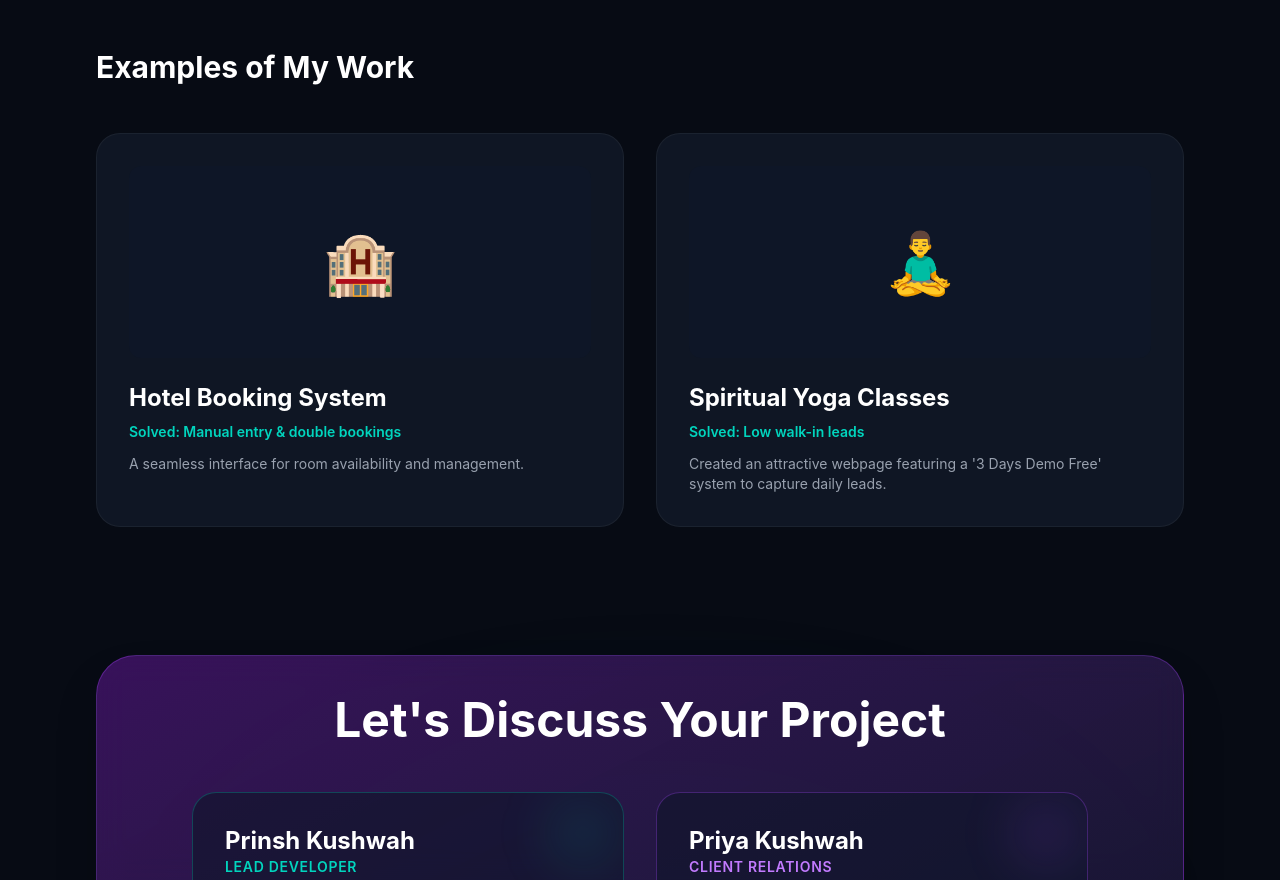
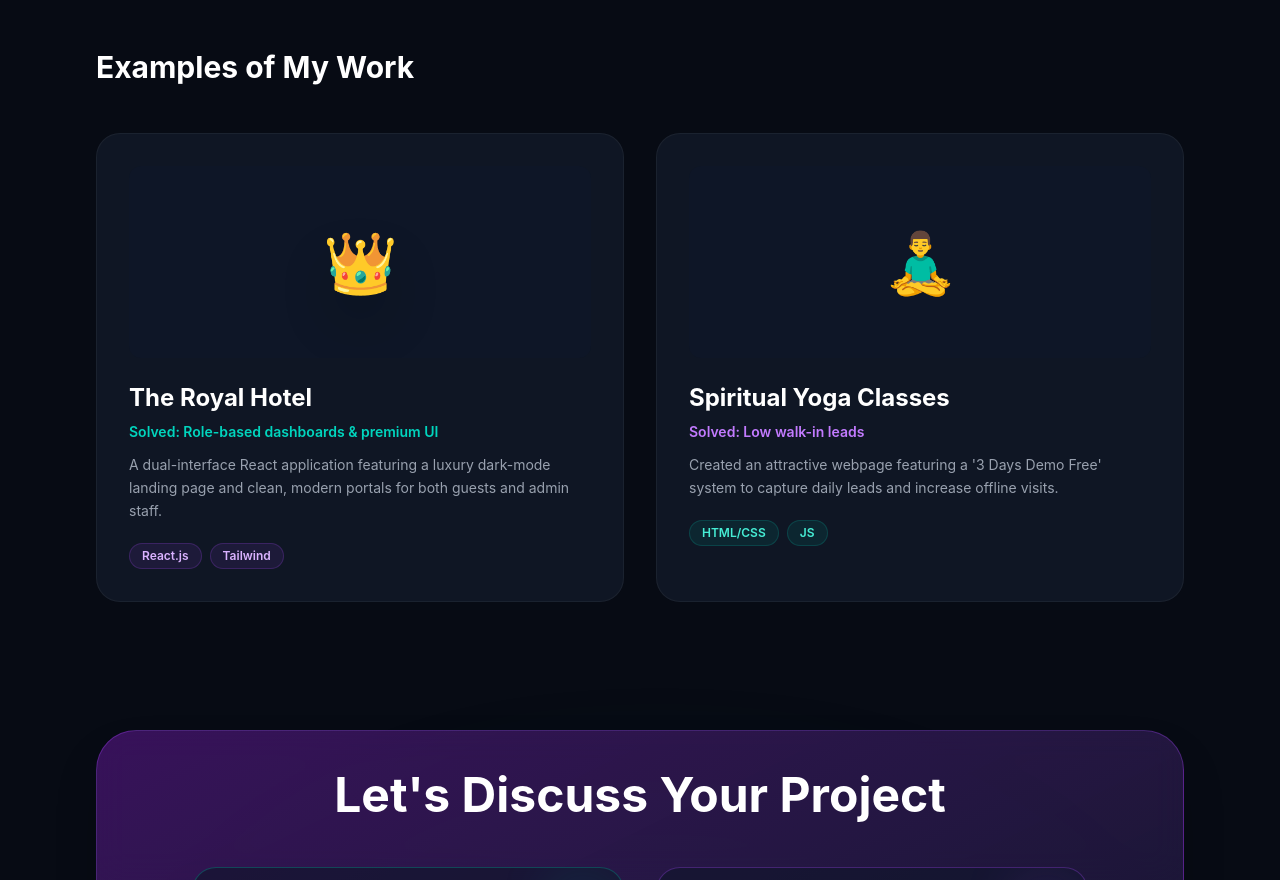
Before and after one commit to prinshkushwah07-ops/freelance-portfolio, a React (Vite) app: page / in a window 1280 px wide. Shown: the part 1920-2800 px from the top of the page. Built offline with nearby package versions, Linux system fonts and the light colour scheme.

Commit message:
Updated Portfolio with The Royal Hotel

```diff
--- a/src/App.jsx
+++ b/src/App.jsx
@@ -1,9 +1,8 @@
-import React from 'react';
+import React from "react";
 
 function App() {
   return (
     <div className="min-h-screen bg-[#0f172a] text-white font-sans selection:bg-cyan-500 selection:text-white relative overflow-hidden">
-
       {/* Background Ambient Glows */}
       <div className="absolute top-0 left-1/2 -translate-x-1/2 w-[800px] h-[400px] bg-cyan-600/20 blur-[120px] rounded-full pointer-events-none"></div>
       <div className="absolute bottom-0 right-0 w-[600px] h-[600px] bg-blue-600/10 blur-[150px] rounded-full pointer-events-none"></div>
@@ -14,8 +13,12 @@ function App() {
           Prinsh<span className="text-white">.dev</span>
         </h1>
         <div className="space-x-6 hidden md:flex text-sm font-medium text-gray-300">
-          <a href="#projects" className="hover:text-cyan-400 transition">Projects</a>
-          <a href="#skills" className="hover:text-cyan-400 transition">Skills</a>
+          <a href="#projects" className="hover:text-cyan-400 transition">
+            Projects
+          </a>
+          <a href="#skills" className="hover:text-cyan-400 transition">
+            Skills
+          </a>
         </div>
         <a
           href="#contact"
@@ -27,7 +30,6 @@ function App() {
 
       {/* Hero Section */}
       <main className="relative flex flex-col items-center justify-center text-center px-6 pt-20 pb-32">
-
         {/* Animated Badge */}
         <div className="group inline-flex items-center gap-2 px-4 py-2 mb-8 rounded-full bg-slate-800/50 border border-cyan-500/30 text-cyan-300 text-sm font-medium backdrop-blur-sm cursor-pointer hover:border-cyan-400 transition-all">
           <span className="relative flex h-3 w-3">
@@ -45,13 +47,18 @@ function App() {
         </h1>
 
         <p className="text-gray-400 text-lg md:text-xl max-w-2xl mb-12 leading-relaxed font-light">
-          Hi, I'm Prinsh. A React & Tailwind expert building lightning-fast, high-converting websites. Ready to turn your vision into a stunning reality.
+          Hi, I'm Prinsh. A React & Tailwind expert building lightning-fast,
+          high-converting websites. Ready to turn your vision into a stunning
+          reality.
         </p>
 
         <div className="flex flex-col sm:flex-row space-y-4 sm:space-y-0 sm:space-x-6 w-full sm:w-auto">
-          <button className="bg-white text-slate-900 px-8 py-4 rounded-full text-lg font-bold hover:-translate-y-1 hover:shadow-[0_10px_40px_-10px_rgba(255,255,255,0.3)] transition-all duration-300 w-full sm:w-auto">
+          <a
+            href="#projects"
+            className="bg-white text-slate-900 px-8 py-4 rounded-full text-lg font-bold hover:-translate-y-1 hover:shadow-[0_10px_40px_-10px_rgba(255,255,255,0.3)] transition-all duration-300 w-full sm:w-auto text-center"
+          >
             Explore My Work
-          </button>
+          </a>
           <button className="border border-slate-600 text-white px-8 py-4 rounded-full text-lg font-semibold hover:bg-slate-800 hover:border-cyan-400 hover:-translate-y-1 transition-all duration-300 w-full sm:w-auto flex items-center justify-center gap-2">
             Download Resume 📄
           </button>
@@ -66,67 +73,85 @@ function App() {
         </div>
 
         <div className="grid grid-cols-1 md:grid-cols-2 lg:grid-cols-3 gap-8">
+          {/* Project 1: The Royal Hotel (MATCHED DESIGN) */}
+          <div className="group bg-slate-800/40 backdrop-blur-sm p-8 rounded-3xl border border-white/5 hover:border-cyan-500/50 transition-all duration-500 hover:-translate-y-2 hover:shadow-[0_10px_40px_-15px_rgba(6,182,212,0.4)] cursor-pointer">
+            <div className="bg-slate-900/50 h-40 rounded-xl mb-6 flex items-center justify-center border border-white/5 overflow-hidden">
+              <span className="text-5xl group-hover:scale-110 transition-transform duration-500 drop-shadow-2xl">
+                👑
+              </span>
+            </div>
 
-          {/* Project 1 */}
-          {/* The Royal Hotel Project Card */}
-<div className="bg-[#111827] border border-slate-800 rounded-2xl overflow-hidden max-w-md hover:border-slate-700 transition-all cursor-pointer">
+            <h3 className="text-2xl font-bold text-white group-hover:text-cyan-400 transition-colors mb-2">
+              The Royal Hotel
+            </h3>
 
-  {/* Icon / Image Section */}
-  <div className="bg-[#0f172a] h-48 flex items-center justify-center">
-    <span className="text-6xl drop-shadow-2xl hover:scale-110 transition-transform">👑</span>
-  </div>
+            <p className="text-cyan-400 text-xs font-semibold tracking-wide mb-3 uppercase">
+              Solved: Role-based dashboards & premium UI
+            </p>
 
-  {/* Content Section */}
-  <div className="p-6">
-    <h3 className="text-2xl font-bold text-white mb-2">The Royal - Luxury Hotel System</h3>
+            <p className="text-gray-400 text-sm mb-5 leading-relaxed">
+              A dual-interface React application featuring a luxury dark-mode
+              landing page and clean, modern portals for both guests and admin
+              staff.
+            </p>
 
-    <p className="text-teal-400 text-sm font-semibold tracking-wide mb-4">
-      Solved: Role-based dashboards & premium UI/UX
-    </p>
+            <div className="flex gap-2 text-xs font-semibold text-cyan-300">
+              <span className="bg-cyan-500/10 px-3 py-1 rounded-full border border-cyan-500/20">
+                React.js
+              </span>
+              <span className="bg-cyan-500/10 px-3 py-1 rounded-full border border-cyan-500/20">
+                Tailwind
+              </span>
+            </div>
+          </div>
 
-    <p className="text-slate-400 text-sm leading-relaxed">
-      A dual-interface React application featuring a luxury dark-mode landing page and clean, modern portals for both guests and admin staff.
-    </p>
-  </div>
-
-</div>
-
-          {/* Project 2 */}
+          {/* Project 2: Yoga Classes */}
           <div className="group bg-slate-800/40 backdrop-blur-sm p-8 rounded-3xl border border-white/5 hover:border-blue-500/50 transition-all duration-500 hover:-translate-y-2 hover:shadow-[0_10px_40px_-15px_rgba(59,130,246,0.4)]">
             <div className="bg-slate-900/50 h-40 rounded-xl mb-6 flex items-center justify-center border border-white/5 overflow-hidden">
-               <span className="text-5xl group-hover:scale-110 transition-transform duration-500">🧘‍♂️</span>
+              <span className="text-5xl group-hover:scale-110 transition-transform duration-500">
+                🧘‍♂️
+              </span>
             </div>
-            <div className="flex justify-between items-start mb-3">
-              <h3 className="text-2xl font-bold text-white group-hover:text-blue-400 transition-colors">Spiritual Yoga Classes</h3>
-            </div>
+            <h3 className="text-2xl font-bold text-white group-hover:text-blue-400 transition-colors mb-3">
+              Spiritual Yoga Classes
+            </h3>
             <p className="text-gray-400 text-sm mb-4 leading-relaxed">
-              A high-conversion landing page for a local yoga studio featuring a "3 Days Demo Free" registration system.
+              A high-conversion landing page for a local yoga studio featuring a
+              "3 Days Demo Free" registration system.
             </p>
             <div className="flex gap-2 text-xs font-semibold text-blue-300">
-              <span className="bg-blue-500/10 px-3 py-1 rounded-full">HTML/CSS</span>
-              <span className="bg-blue-500/10 px-3 py-1 rounded-full">JavaScript</span>
+              <span className="bg-blue-500/10 px-3 py-1 rounded-full border border-blue-500/20">
+                HTML/CSS
+              </span>
+              <span className="bg-blue-500/10 px-3 py-1 rounded-full border border-blue-500/20">
+                JS
+              </span>
             </div>
           </div>
 
           {/* Contact Card */}
-          <div id="contact" className="bg-gradient-to-br from-slate-800/80 to-slate-900 p-8 rounded-3xl border border-white/10 relative overflow-hidden flex flex-col justify-center">
+          <div
+            id="contact"
+            className="bg-gradient-to-br from-slate-800/80 to-slate-900 p-8 rounded-3xl border border-white/10 relative overflow-hidden flex flex-col justify-center"
+          >
             <div className="absolute -right-10 -top-10 w-40 h-40 bg-cyan-500/20 rounded-full blur-2xl"></div>
-            <h3 className="text-2xl font-bold text-white mb-2 z-10">Let's work together!</h3>
-            <p className="text-gray-400 text-sm mb-8 z-10">I'm currently available for freelance frontend projects.</p>
-
-            <div className="space-y-4 z-10">
-              <a href="mailto:hello@prinsh.com" className="flex items-center gap-4 text-gray-300 hover:text-cyan-400 transition-colors p-3 bg-slate-900/50 rounded-xl">
+            <h3 className="text-2xl font-bold text-white mb-2 z-10">
+              Let's work together!
+            </h3>
+            <p className="text-gray-400 text-sm mb-8 z-10">
+              I'm currently available for freelance frontend projects.
+            </p>
+            <div className="space-y-4 z-10 text-sm">
+              <div className="flex items-center gap-4 text-gray-300 p-3 bg-slate-900/50 rounded-xl">
                 <span>✉️</span> hello@prinsh.com
-              </a>
+              </div>
               <div className="flex items-center gap-4 text-gray-300 p-3 bg-slate-900/50 rounded-xl">
                 <span>📞</span> +91 9876543210
               </div>
             </div>
           </div>
-
         </div>
       </section>
-
     </div>
   );
 }
--- a/src/App1.jsx
+++ b/src/App1.jsx
@@ -1,4 +1,4 @@
-import React, { useState } from "react";
+import React, { useState } from 'react';
 
 function App1() {
   const [isMenuOpen, setIsMenuOpen] = useState(false);
@@ -130,7 +130,6 @@ function App1() {
             website looks premium and works flawlessly on every device.
           </p>
 
-          {/* BUSINESS LOGIC IN ENGLISH */}
           <div className="mt-10 p-8 rounded-2xl bg-[#0a0f1d] border border-purple-500/20">
             <h3 className="text-teal-400 font-bold mb-4 uppercase tracking-widest text-sm">
               Business Logic for Growth
@@ -203,41 +202,53 @@ function App1() {
         </div>
       </section>
 
-      {/* PROJECTS */}
+      {/* PROJECTS SECTION - (UPDATED DESIGNS) */}
       <section id="projects" className="relative px-6 lg:px-24 pb-32 z-10">
         <h2 className="text-3xl font-bold text-white mb-12">
           Examples of My Work
         </h2>
         <div className="grid grid-cols-1 md:grid-cols-2 gap-8">
-          <div className="group bg-slate-800/40 p-8 rounded-3xl border border-white/5 hover:border-purple-500/50 transition-all">
-            <div className="bg-slate-900/50 h-48 rounded-xl mb-6 flex items-center justify-center text-6xl">
-              🏨
+
+          {/* Project 1: The Royal Hotel */}
+          <div className="group bg-slate-800/40 p-8 rounded-3xl border border-white/5 hover:border-purple-500/50 transition-all duration-300">
+            <div className="bg-slate-900/50 h-48 rounded-xl mb-6 flex items-center justify-center overflow-hidden">
+              <span className="text-6xl group-hover:scale-110 transition-transform duration-500 drop-shadow-2xl">👑</span>
             </div>
-            <h3 className="text-2xl font-bold text-white mb-2">
-              Hotel Booking System
+            <h3 className="text-2xl font-bold text-white mb-2 group-hover:text-purple-400 transition-colors">
+              The Royal Hotel
             </h3>
             <p className="text-teal-400 text-sm font-semibold mb-3">
-              Solved: Manual entry & double bookings
+              Solved: Role-based dashboards & premium UI
             </p>
-            <p className="text-gray-400 text-sm">
-              A seamless interface for room availability and management.
+            <p className="text-gray-400 text-sm mb-5 leading-relaxed">
+              A dual-interface React application featuring a luxury dark-mode landing page and clean, modern portals for both guests and admin staff.
             </p>
+            <div className="flex gap-2 text-xs font-semibold text-purple-300">
+              <span className="bg-purple-500/10 px-3 py-1 rounded-full border border-purple-500/20">React.js</span>
+              <span className="bg-purple-500/10 px-3 py-1 rounded-full border border-purple-500/20">Tailwind</span>
+            </div>
           </div>
-          <div className="group bg-slate-800/40 p-8 rounded-3xl border border-white/5 hover:border-teal-500/50 transition-all">
-            <div className="bg-slate-900/50 h-48 rounded-xl mb-6 flex items-center justify-center text-6xl">
-              🧘‍♂️
+
+          {/* Project 2: Spiritual Yoga Classes */}
+          <div className="group bg-slate-800/40 p-8 rounded-3xl border border-white/5 hover:border-teal-500/50 transition-all duration-300">
+            <div className="bg-slate-900/50 h-48 rounded-xl mb-6 flex items-center justify-center overflow-hidden">
+              <span className="text-6xl group-hover:scale-110 transition-transform duration-500">🧘‍♂️</span>
             </div>
-            <h3 className="text-2xl font-bold text-white mb-2">
+            <h3 className="text-2xl font-bold text-white mb-2 group-hover:text-teal-400 transition-colors">
               Spiritual Yoga Classes
             </h3>
-            <p className="text-teal-400 text-sm font-semibold mb-3">
+            <p className="text-purple-400 text-sm font-semibold mb-3">
               Solved: Low walk-in leads
             </p>
-            <p className="text-gray-400 text-sm">
-              Created an attractive webpage featuring a '3 Days Demo Free'
-              system to capture daily leads.
+            <p className="text-gray-400 text-sm mb-5 leading-relaxed">
+              Created an attractive webpage featuring a '3 Days Demo Free' system to capture daily leads and increase offline visits.
             </p>
+            <div className="flex gap-2 text-xs font-semibold text-teal-300">
+              <span className="bg-teal-500/10 px-3 py-1 rounded-full border border-teal-500/20">HTML/CSS</span>
+              <span className="bg-teal-500/10 px-3 py-1 rounded-full border border-teal-500/20">JS</span>
+            </div>
           </div>
+
         </div>
       </section>
 
```
